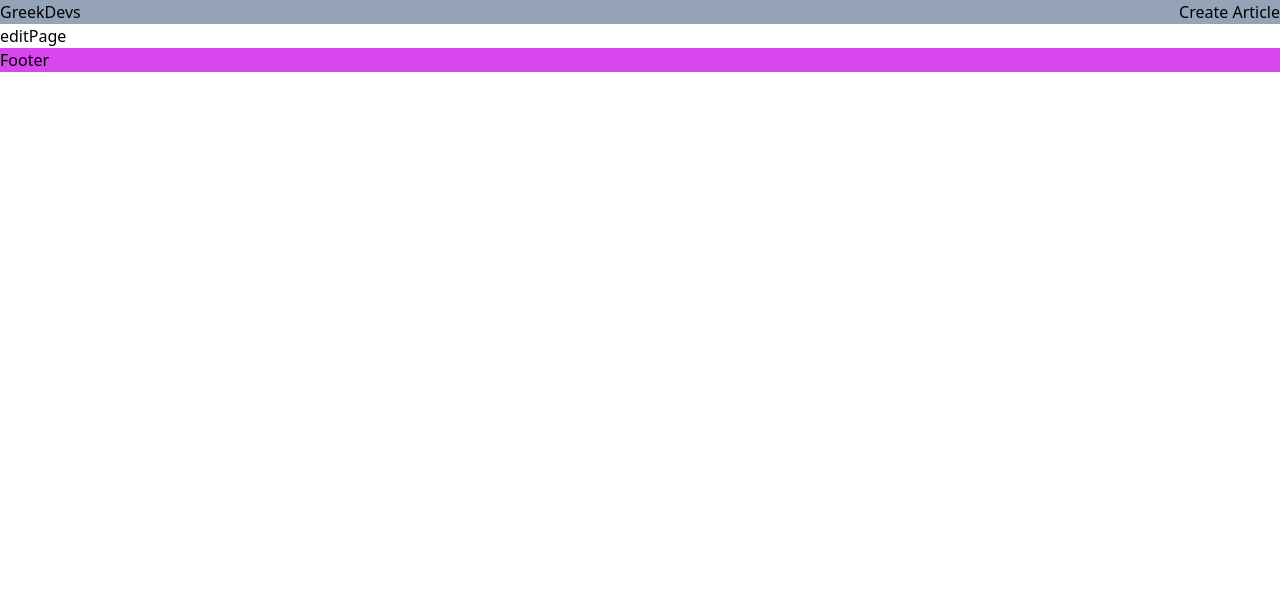
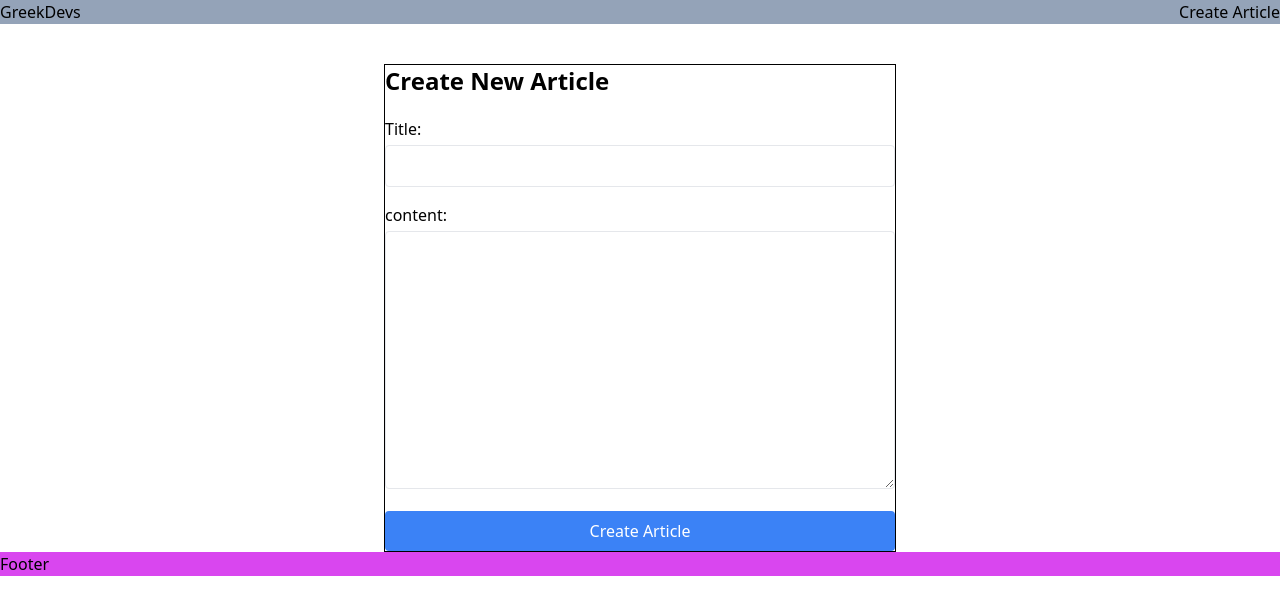
Before and after one commit to ELal3k/GreekDevs, a React (Vite) app in the folder client/: page /edit in a window 1280 px wide. Shown: the top 614 px of the page. Built offline with nearby package versions, Linux system fonts and the light colour scheme.

Commit message:
create article done

```diff
--- a/client/src/pages/editPage.jsx
+++ b/client/src/pages/editPage.jsx
@@ -1,3 +1,65 @@
+import { useState } from "react"
+import axios from "axios"
+import { useNavigate } from "react-router-dom"
 export default function EditPage() {
-  return <div>editPage</div>
+  const [title, setTitle] = useState("")
+  const [content, setContent] = useState("")
+  const [error, setError] = useState("")
+  const navigate = useNavigate()
+
+  const handleSubmit = async (e) => {
+    e.preventDefault()
+    try {
+      await axios.post(`${import.meta.env.VITE_API_BASE_URL}/articles/post`, {
+        title,
+        content,
+      })
+
+      navigate("/")
+    } catch (err) {
+      console.error("Failed to create article", err)
+      setError("Failed to create article. Please try again.")
+    }
+  }
+  return (
+    <div className="max-w-lg mx-auto mt-10 border-black border-[1px]">
+      <h1 className=" text-2xl font-bold mb-5">Create New Article</h1>
+      {error && <p className="text-red-500 mb-5">{error}</p>}
+      <form onSubmit={handleSubmit} className="space-y-4">
+        <div>
+          <label htmlFor="title" className="block mb-1">
+            Title:
+          </label>
+          <input
+            type="text"
+            id="title"
+            value={title}
+            onChange={(e) => setTitle(e.target.value)}
+            required
+            className="w-full px-3 py-2 border rounded"
+          ></input>
+        </div>
+        <div>
+          <label htmlFor="content" className="block mb-1">
+            content:
+          </label>
+          <textarea
+            type="text"
+            id="content"
+            value={content}
+            onChange={(e) => setContent(e.target.value)}
+            required
+            className="w-full px-3 py-2 border rounded"
+            rows="10"
+          ></textarea>
+        </div>
+        <button
+          type="submit"
+          className="w-full bg-blue-500 text-white py-2 rounded hover:bg-blue-600"
+        >
+          Create Article
+        </button>
+      </form>
+    </div>
+  )
 }
```
